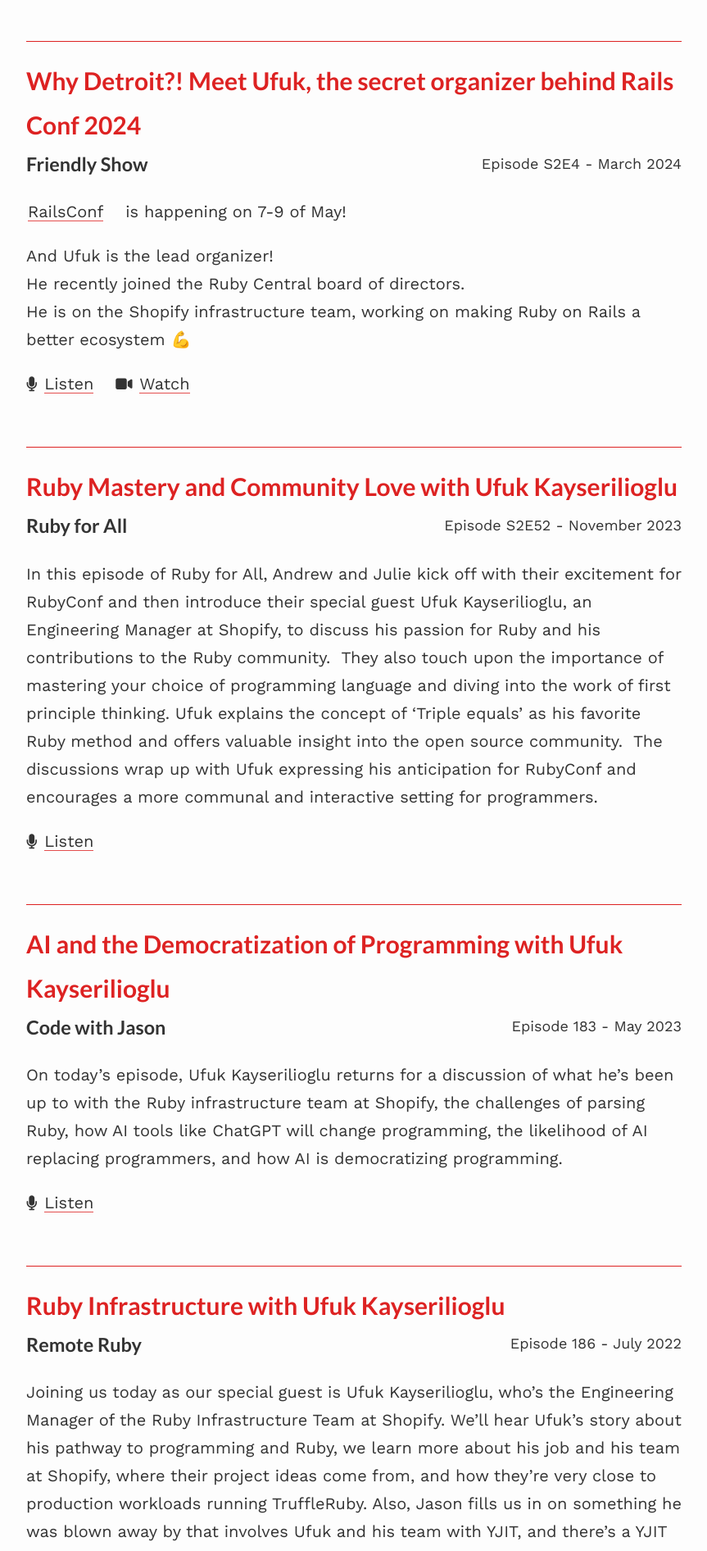
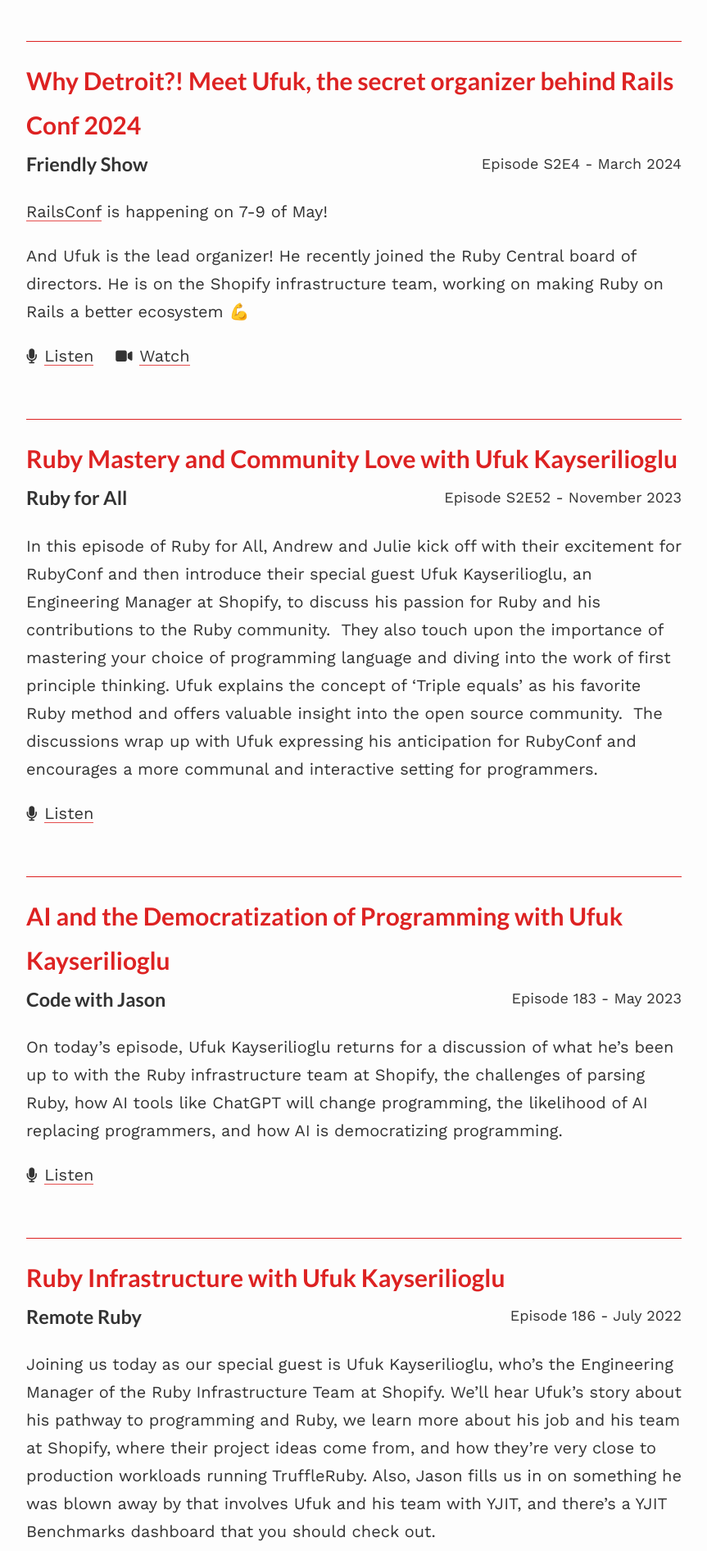
Before and after one commit to paracycle/ufuk.dev, a Jekyll site: the page built from _pages/podcasts.md, in a window 1280 px wide. Shown: the part 684-2576 px from the top of the page at 82% size, without its empty margins (208-1071 px from the left). Built offline with Jekyll 4.4.1, drawn with Linux system fonts in a browser that asks for light colours; nearby versions of some CDN libraries.

Commit message:
Some visual updates

```diff
--- a/_pages/podcasts.md
+++ b/_pages/podcasts.md
@@ -20,10 +20,12 @@
     {{ podcast.content }}
     <p class="footer">
     {% if podcast.link %}
-      <i class="fas fa-microphone"></i> <a href="{{ podcast.link }}">Listen</a>
+      <i class="fas fa-microphone"></i>
+      <a href="{{ podcast.link }}">Listen</a>
     {% endif %}
     {% if podcast.video %}
-      <i class="fas fa-video"></i> <a href="{{ podcast.video }}">Watch</a>
+      <i class="fas fa-video"></i>
+      <a href="{{ podcast.video }}">Watch</a>
     {% endif %}
     </p>
   </article>
--- a/assets/css/_sass/talks.scss
+++ b/assets/css/_sass/talks.scss
@@ -31,7 +31,6 @@
   }
 
   a {
-    margin: 0 1em 0 0.1em;
     color: $text-color;
     text-decoration: none;
     background: -webkit-linear-gradient(transparent 95%, lighten($brand-color, 10%) 5%);
@@ -66,6 +65,7 @@
     }
 
     a {
+      margin: 0 1em 0 0.1em;
       color: $headline-color;
 
       @media (prefers-color-scheme: dark) {
```
Also changed, not shown: _podcasts/friendly_show_s2_e4.md (+1 -1 lines).
